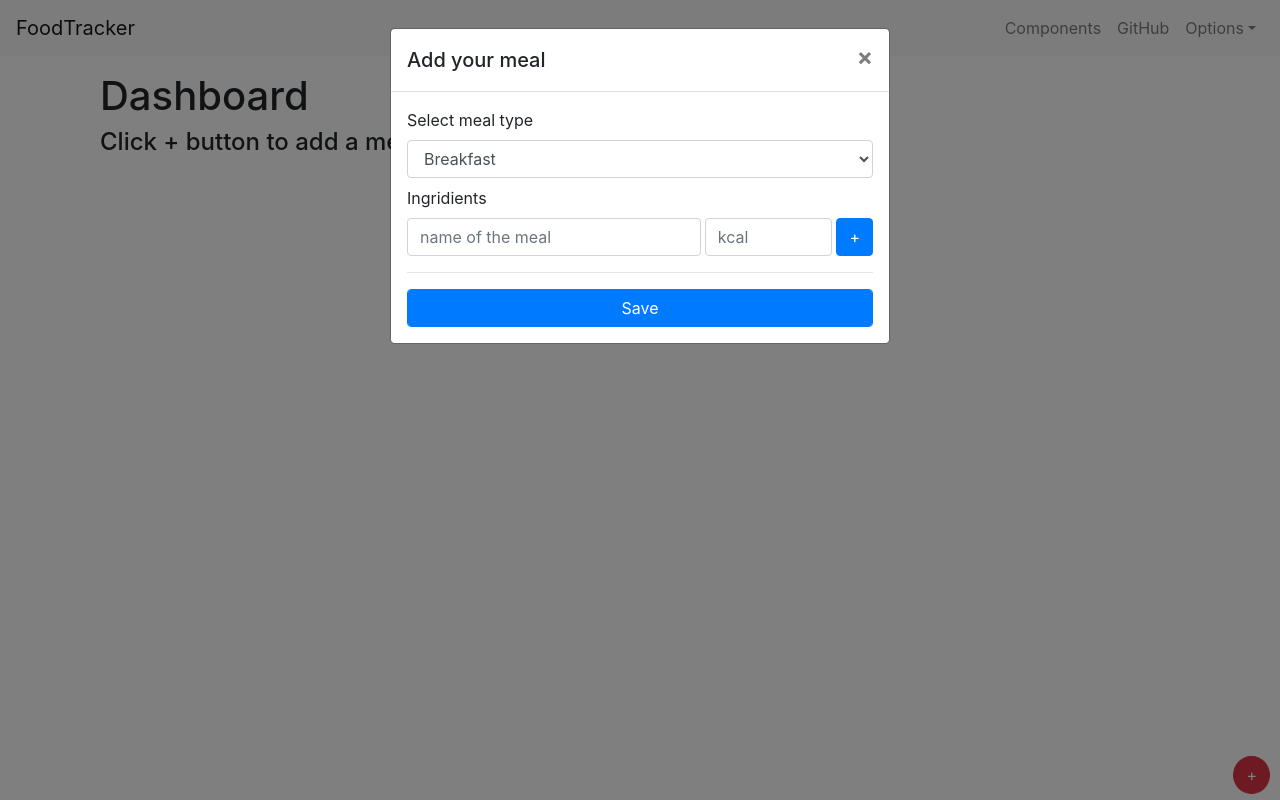
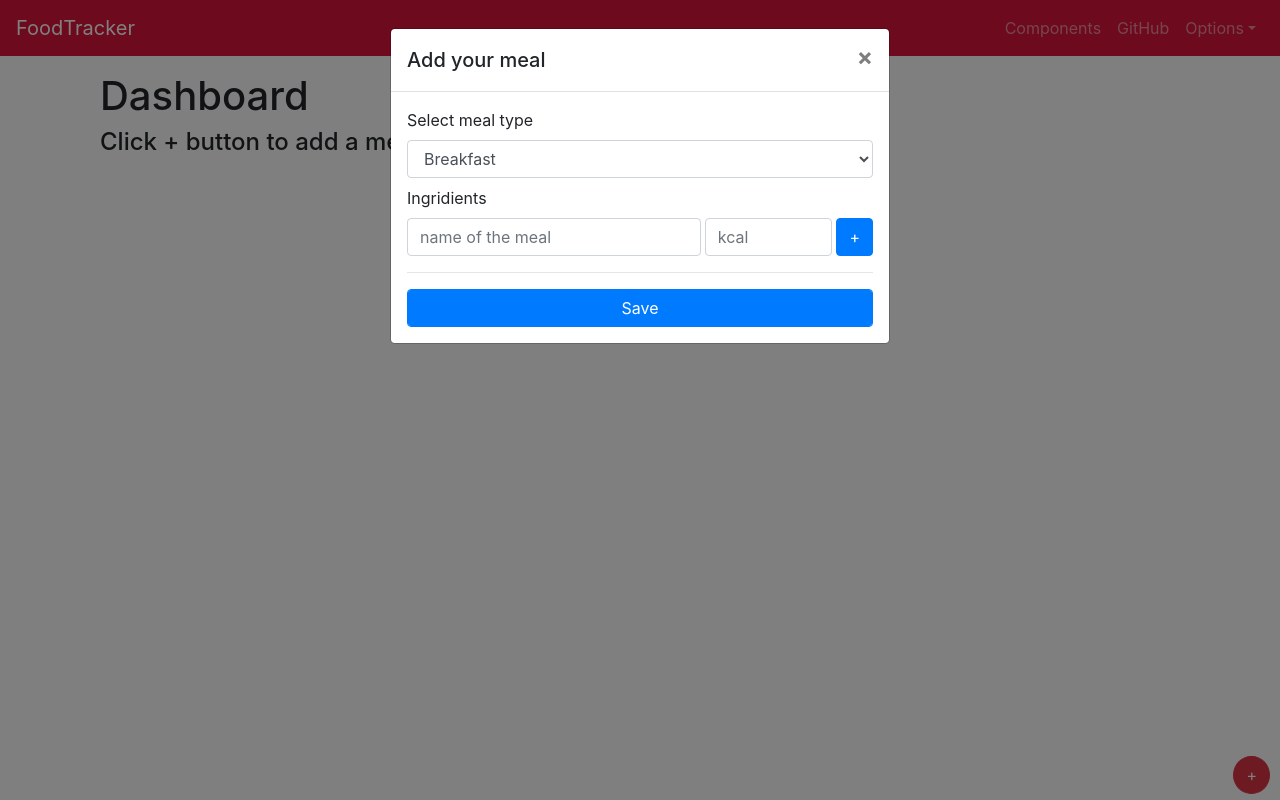
Before and after one commit to UKSWFoodTracker/Frontend, a React (Create React App) app in the folder foodtracker-app/: page / in a window 1280 px wide. Built offline with nearby package versions, Linux system fonts and the light colour scheme.

Commit message:
navbar color change

```diff
--- a/foodtracker-app/src/components/layout/Navbar.js
+++ b/foodtracker-app/src/components/layout/Navbar.js
@@ -29,7 +29,7 @@ export default class NavigationBar extends Component {
   render() {
     return (
       <div>
-        <Navbar color="light" light expand="md">
+        <Navbar dark expand="md" id="navbar">
           <NavbarBrand href="/">FoodTracker</NavbarBrand>
           <NavbarToggler onClick={this.toggle} />
           <Collapse isOpen={this.state.isOpen} navbar>
--- a/foodtracker-app/src/styles/App.css
+++ b/foodtracker-app/src/styles/App.css
@@ -5,6 +5,10 @@
 .App-logo {
   animation: App-logo-spin infinite 20s linear;
   height: 40vmin;
+}
+
+#navbar {
+    background-color: crimson !important;
 }
 
 .App-header {
```
